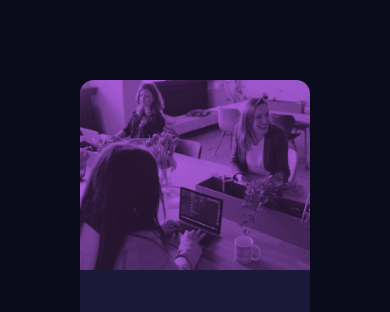
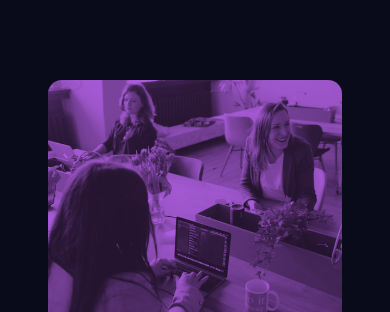
Before and after one commit to nascimentolds/stats-preview-card-component, a plain HTML site: page index.html in a window 390 px wide. Shown: the top 312 px of the page. Drawn offline with Linux system fonts and the light colour scheme.

Commit message:
Margin Ok

```diff
--- a/style.css
+++ b/style.css
@@ -105,7 +105,8 @@ main {
     display: flex;
     flex-direction: column-reverse;
     text-align: center;
-    margin: 5rem;
+    margin-block: 5rem;
+    margin-inline: 3rem;
   }
 
   .text-section {
```
